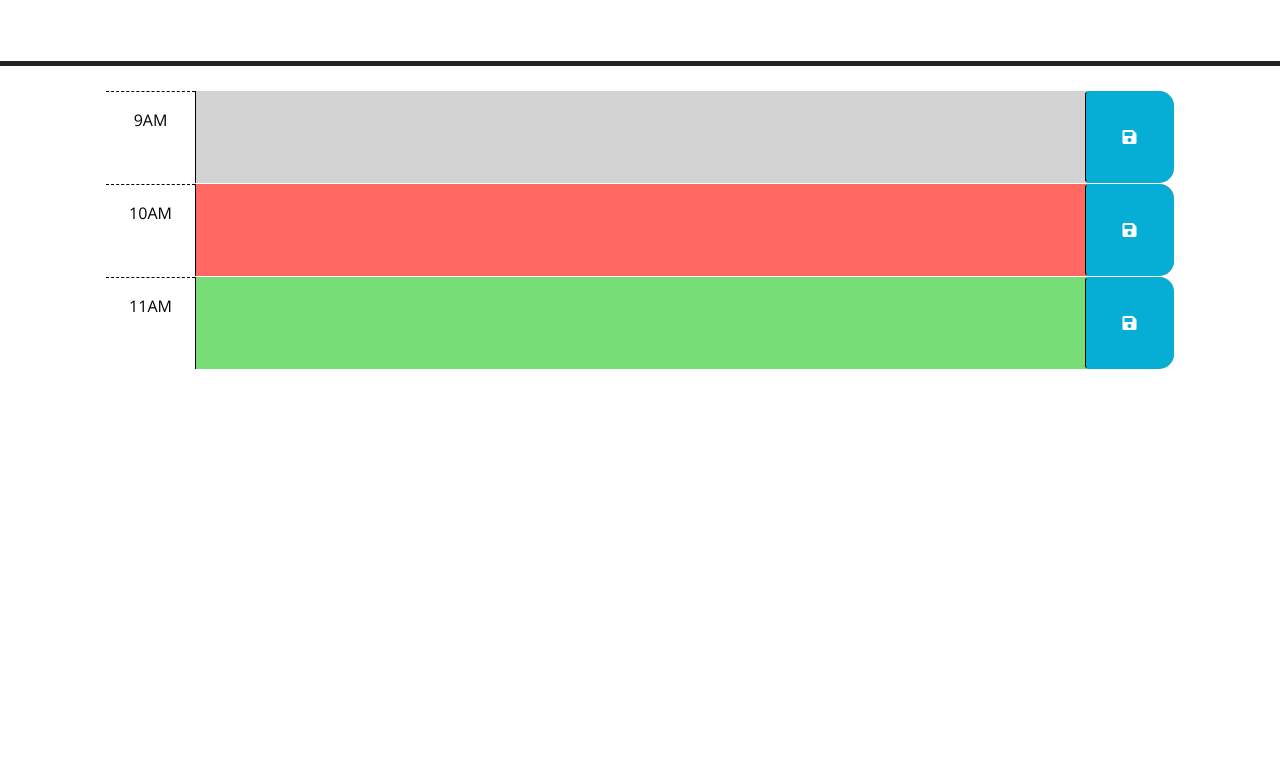
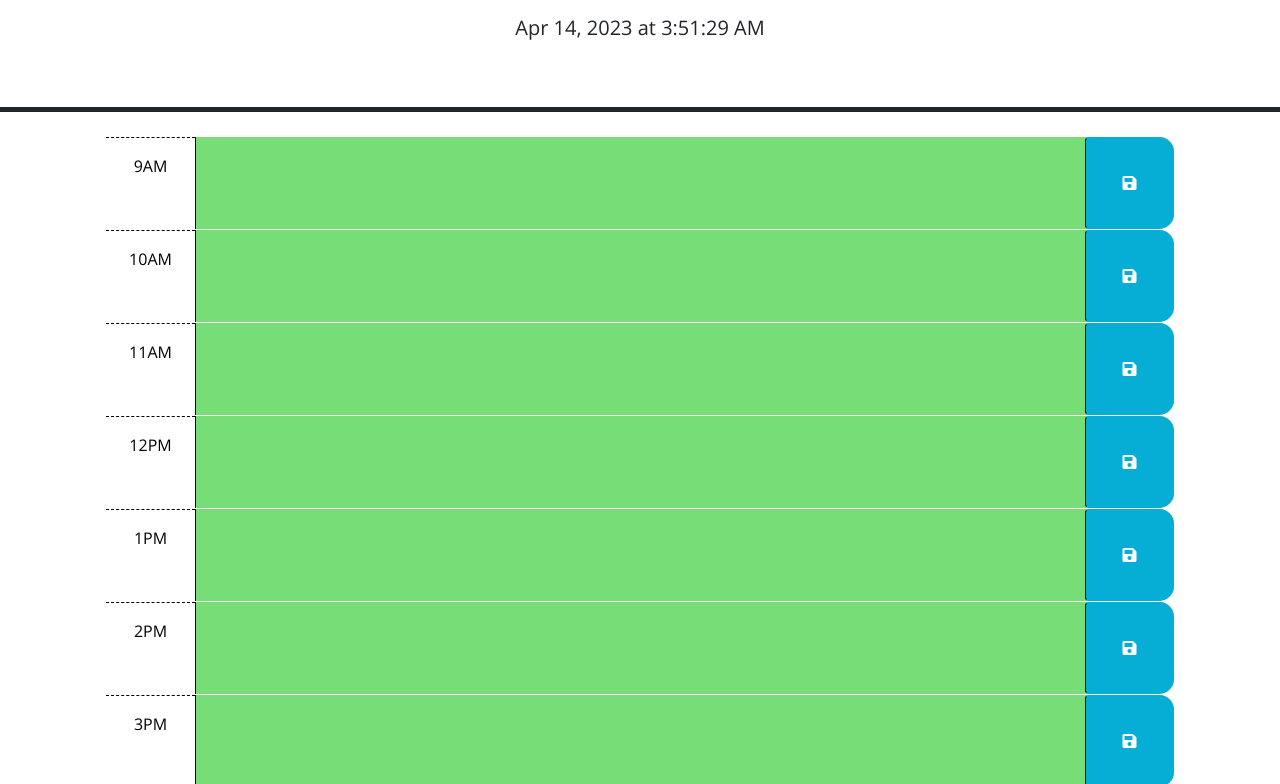
Before and after one commit to mcramileux/kristines-daily-routine-scheduler, a plain HTML site: page index.html in a window 1280 px wide. Shown: the part 166-950 px from the top of the page. Before the commit the page ends 800 px from the top, so only its background shows below. Drawn offline with nearby package versions, Linux system fonts and the light colour scheme.

Commit message:
updated html and js

```diff
--- a/index.html
+++ b/index.html
@@ -49,7 +49,7 @@
       </div>
 
       <!-- Example of a a present time block. The "present" class adds a red background color. -->
-      <div id="hour-10" class="row time-block present">
+      <div id="hour-10" class="row time-block ">
         <div class="col-2 col-md-1 hour text-center py-3">10AM</div>
         <textarea class="col-8 col-md-10 description" rows="3"> </textarea>
         <button class="btn saveBtn col-2 col-md-1" aria-label="save">
@@ -58,8 +58,56 @@
       </div>
 
       <!-- Example of a future time block. The "future" class adds a green background color. -->
-      <div id="hour-11" class="row time-block future">
+      <div id="hour-11" class="row time-block ">
         <div class="col-2 col-md-1 hour text-center py-3">11AM</div>
+        <textarea class="col-8 col-md-10 description" rows="3"> </textarea>
+        <button class="btn saveBtn col-2 col-md-1" aria-label="save">
+          <i class="fas fa-save" aria-hidden="true"></i>
+        </button>
+      </div>
+
+      <div id="hour-12" class="row time-block">
+        <div class="col-2 col-md-1 hour text-center py-3">12PM</div>
+        <textarea class="col-8 col-md-10 description" rows="3"> </textarea>
+        <button class="btn saveBtn col-2 col-md-1" aria-label="save">
+          <i class="fas fa-save" aria-hidden="true"></i>
+        </button>
+      </div>
+
+      <div id="hour-13" class="row time-block future">
+        <div class="col-2 col-md-1 hour text-center py-3">1PM</div>
+        <textarea class="col-8 col-md-10 description" rows="3"> </textarea>
+        <button class="btn saveBtn col-2 col-md-1" aria-label="save">
+          <i class="fas fa-save" aria-hidden="true"></i>
+        </button>
+      </div>
+
+      <div id="hour-14" class="row time-block future">
+        <div class="col-2 col-md-1 hour text-center py-3">2PM</div>
+        <textarea class="col-8 col-md-10 description" rows="3"> </textarea>
+        <button class="btn saveBtn col-2 col-md-1" aria-label="save">
+          <i class="fas fa-save" aria-hidden="true"></i>
+        </button>
+      </div>
+
+      <div id="hour-15" class="row time-block future">
+        <div class="col-2 col-md-1 hour text-center py-3">3PM</div>
+        <textarea class="col-8 col-md-10 description" rows="3"> </textarea>
+        <button class="btn saveBtn col-2 col-md-1" aria-label="save">
+          <i class="fas fa-save" aria-hidden="true"></i>
+        </button>
+      </div>
+
+      <div id="hour-16" class="row time-block future">
+        <div class="col-2 col-md-1 hour text-center py-3">4PM</div>
+        <textarea class="col-8 col-md-10 description" rows="3"> </textarea>
+        <button class="btn saveBtn col-2 col-md-1" aria-label="save">
+          <i class="fas fa-save" aria-hidden="true"></i>
+        </button>
+      </div>
+
+      <div id="hour-17" class="row time-block future">
+        <div class="col-2 col-md-1 hour text-center py-3">5PM</div>
         <textarea class="col-8 col-md-10 description" rows="3"> </textarea>
         <button class="btn saveBtn col-2 col-md-1" aria-label="save">
           <i class="fas fa-save" aria-hidden="true"></i>
--- a/script.js
+++ b/script.js
@@ -1,23 +1,103 @@
+// <!--Header displays the current date and a 24H time format--->
+$(function () {
+  function displayTime() {
+    $("#currentDay").text(dayjs().format("MMM D, YYYY [at] h:mm:ss A"));
+  }
+  setInterval(displayTime, 1000);
+});
+
+   //<!--Display the current date and hour-->
+   // Get the current hour using Day.js in 24-hour format
+   var currentHour = dayjs().hour();
+  // Loop through each time-block element using the jQuery .each() method
+// $(".time-block").each(function() {
+//   // Get the hour from the id attribute of the current element and convert to a number
+//   var blockHour = parseInt($(this).attr("id"));
+
+//   // Compare the current hour to the hour of the current element and add or remove classes accordingly
+//     if (blockHour < currentHour) {
+//       $(this).addClass("past");
+//       $(this).removeClass("present future");
+//     } else if (blockHour === currentHour) {
+//       $(this).addClass("present");
+//       $(this).removeClass("past future");
+//     } else {
+//       $(this).addClass("future");
+//       $(this).removeClass("past present");
+//    }
+// });
+
+
+   //<!-----Save button and local storage--->
+   $(".saveBtn").on("click", function() {
+    var eventText = $(this).siblings(".description").val();
+    var eventId = $(this).parent().attr("id");
+
+    localStorage.setItem(eventId, eventText);
+  });
+
+
+
+  var textAreas = document.querySelectorAll(".description")
+  for (let i = 0; i < textAreas.length; i++) {
+    let hour = i+9
+    textAreas[i].value = localStorage.getItem("hour-"+hour)
+
+  }
+ //<!----Clear local storage--->
+  //hour-9 (9am-5pm???)
+  //timeBlock Past - Gray, Red - Present, Green - Future -ask how to change the color
+  // if ($(".row").s)
+// console.log($(".row").attr("id"))
+let hour;
+for (let i = 0; i < textAreas.length; i++) {
+  hour = i+9
+  // console.log(hour)
+  if(hour == dayjs().hour()){
+    // console.log("test")
+    console.log(hour)
+    $("#hour-"+hour).addClass("present")
+  }
+  else   // console.log(hour)
+  if(hour < dayjs().hour()){
+    // console.log("test")
+    console.log(hour)
+    $("#hour-"+hour).addClass("past")
+  }
+  else   // console.log(hour)
+  if(hour > dayjs().hour()){
+    // console.log("test")
+    console.log(hour)
+    $("#hour-"+hour).addClass("future")
+  }
+}
+// $(".row").attr("id")
+// console.log($(".row").children("textarea").val())
+
+
+
+
+
 // Wrap all code that interacts with the DOM in a call to jQuery to ensure that
 // the code isn't run until the browser has finished rendering all the elements
 // in the html.
-$(function () {
-    // TODO: Add a listener for click events on the save button. This code should
-    // use the id in the containing time-block as a key to save the user input in
-    // local storage. HINT: What does `this` reference in the click listener
-    // function? How can DOM traversal be used to get the "hour-x" id of the
-    // time-block containing the button that was clicked? How might the id be
-    // useful when saving the description in local storage?
-    //
-    // TODO: Add code to apply the past, present, or future class to each time
-    // block by comparing the id to the current hour. HINTS: How can the id
-    // attribute of each time-block be used to conditionally add or remove the
-    // past, present, and future classes? How can Day.js be used to get the
-    // current hour in 24-hour time?
-    //
-    // TODO: Add code to get any user input that was saved in localStorage and set
-    // the values of the corresponding textarea elements. HINT: How can the id
-    // attribute of each time-block be used to do this?
-    //
-    // TODO: Add code to display the current date in the header of the page.
-  });
+
+
+//  TODO: Add a listener for click events on the save button. This code should
+//     use the id in the containing time-block as a key to save the user input in
+//     local storage. HINT: What does `this` reference in the click listener
+//     function? How can DOM traversal be used to get the "hour-x" id of the
+//     time-block containing the button that was clicked? How might the id be
+//     useful when saving the description in local storage?
+
+//     TODO: Add code to apply the past, present, or future class to each time
+//     block by comparing the id to the current hour. HINTS: How can the id
+//     attribute of each time-block be used to conditionally add or remove the
+//     past, present, and future classes? How can Day.js be used to get the
+//     current hour in 24-hour time?
+
+//     TODO: Add code to get any user input that was saved in localStorage and set
+//     the values of the corresponding textarea elements. HINT: How can the id
+//     attribute of each time-block be used to do this?
+
+//     TODO: Add code to display the current date in the header of the page.
```
Also changed, not shown: 1 other file.
